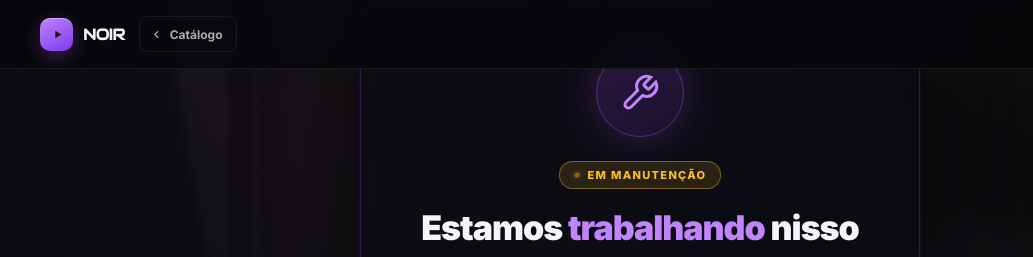
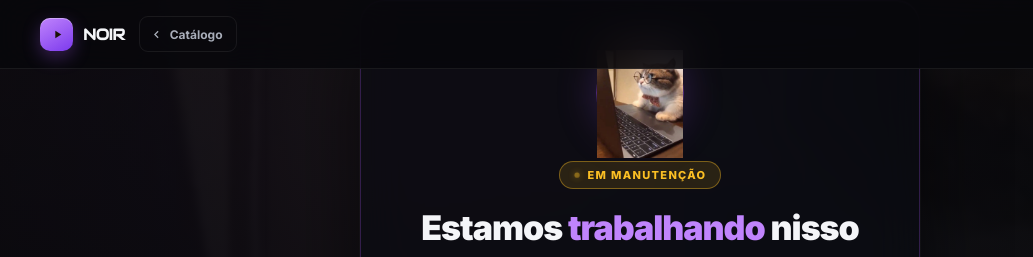
Before and after one commit to Nexuusz/noir, a website: page aovivo.html in a window 1280 px wide. Shown: the top 257 px of the page, 0-1033 px from the left. Drawn offline with Linux system fonts and the light colour scheme.

Commit message:
design: put cat photo back in maintenance icon

```diff
--- a/aovivo.html
+++ b/aovivo.html
@@ -77,6 +77,7 @@
     box-shadow:0 0 40px rgba(168,85,247,.25),inset 0 1px 0 rgba(255,255,255,.1);
   }
   .maint-icon svg{width:40px;height:40px;stroke:var(--gold-hi);fill:none;stroke-width:1.8}
+  .maint-icon img{width:100%;height:100%;object-fit:cover;object-position:center;display:block}
   .maint-badge{
     display:inline-flex;align-items:center;gap:8px;
     height:28px;padding:0 14px;border-radius:999px;
@@ -164,7 +165,7 @@
 <section class="maintenance">
   <div class="maint-card">
     <div class="maint-icon">
-      <svg viewBox="0 0 24 24"><path d="M14.7 6.3a1 1 0 0 0 0 1.4l1.6 1.6a1 1 0 0 0 1.4 0l3.77-3.77a6 6 0 0 1-7.94 7.94l-6.91 6.91a2.12 2.12 0 0 1-3-3l6.91-6.91a6 6 0 0 1 7.94-7.94l-3.76 3.76z"/></svg>
+      <img src="/media/gato-manutencao.jpg" alt="Gatinho programando">
     </div>
     <span class="maint-badge"><span class="dot"></span> Em manutenção</span>
     <h1>Estamos <span>trabalhando</span> nisso</h1>
```
